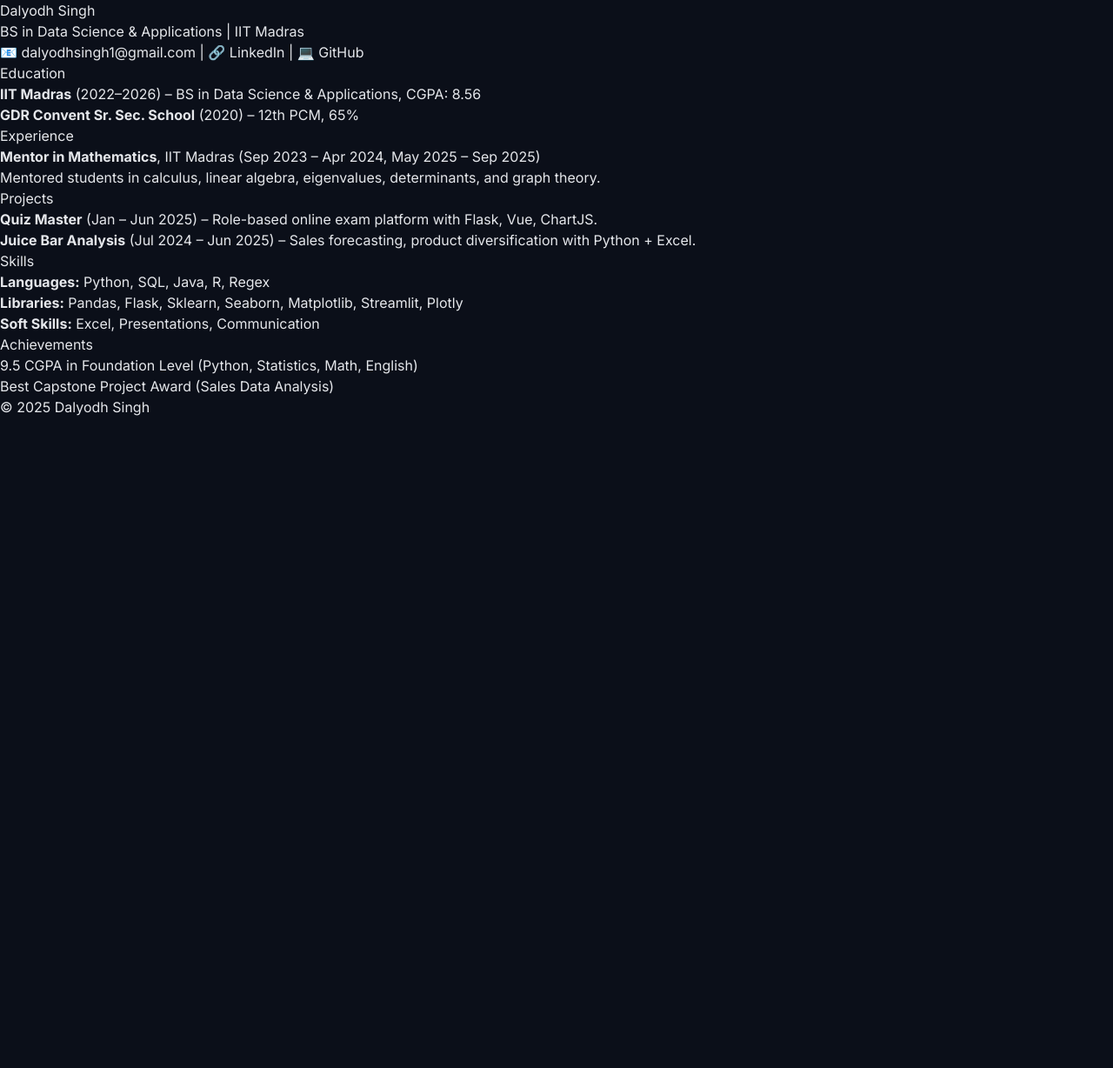
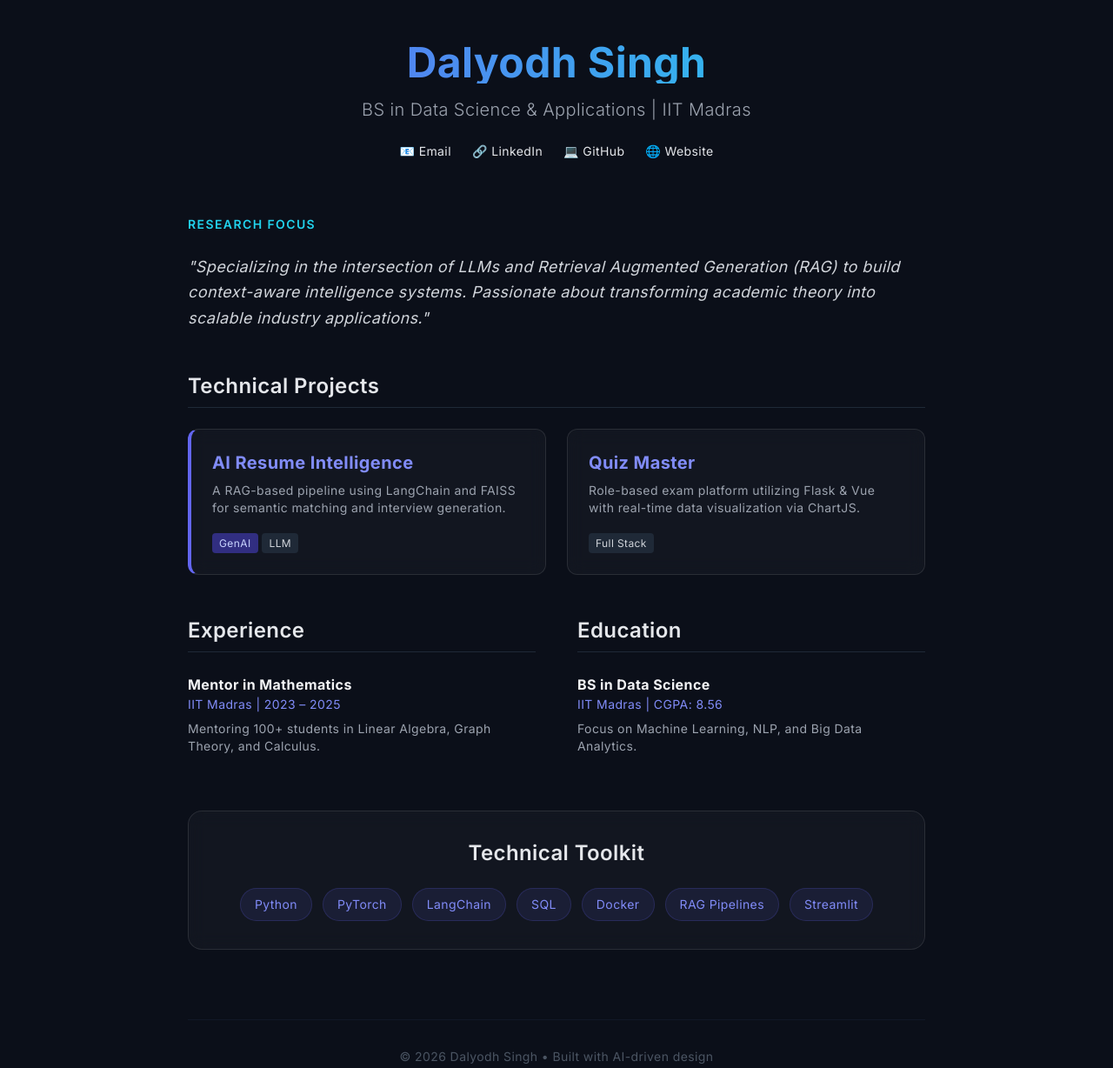
Before and after one commit to yodhsingh/yodhsingh.github.io, a plain HTML site: page index.html in a window 1280 px wide. Shown: the whole page at 87% size. Before the commit the page ends 800 px from the top, so only its background shows below. Drawn offline with nearby package versions, Linux system fonts and the light colour scheme.

Commit message:
Update index.html

```diff
--- a/index.html
+++ b/index.html
@@ -32,52 +32,80 @@
         }
     </style>
 </head>
-<body>
-  <header>
-    <h1>Dalyodh Singh</h1>
-    <p>BS in Data Science & Applications | IIT Madras</p>
-    <p>
-      📧 <a href="mailto:dalyodhsingh1@gmail.com">dalyodhsingh1@gmail.com</a> |
-      🔗 <a href="https://www.linkedin.com/in/dalyodh-singh-786914254/">LinkedIn</a> |
-      💻 <a href="https://github.com/yodhsingh/">GitHub</a>
-    </p>
-  </header>
+<body class="leading-relaxed tracking-wide">
 
-  <section>
-    <h2>Education</h2>
-    <p><b>IIT Madras</b> (2022–2026) – BS in Data Science & Applications, CGPA: 8.56</p>
-    <p><b>GDR Convent Sr. Sec. School</b> (2020) – 12th PCM, 65%</p>
-  </section>
+    <div class="max-w-4xl mx-auto px-6 py-12">
+        <header class="text-center mb-16">
+            <h1 class="text-5xl font-bold text-gradient mb-4">Dalyodh Singh</h1>
+            <p class="text-xl text-gray-400 font-light">BS in Data Science & Applications | IIT Madras</p>
+            <div class="mt-6 flex justify-center space-x-6 text-sm">
+                <a href="mailto:dalyodhsingh1@gmail.com" class="hover:text-indigo-400 transition">📧 Email</a>
+                <a href="https://www.linkedin.com/in/dalyodh-singh-786914254/" class="hover:text-indigo-400 transition">🔗 LinkedIn</a>
+                <a href="https://github.com/yodhsingh/" class="hover:text-indigo-400 transition">💻 GitHub</a>
+                <a href="https://yodhsingh.github.io" class="hover:text-indigo-400 transition">🌐 Website</a>
+            </div>
+        </header>
 
-  <section>
-    <h2>Experience</h2>
-    <p><b>Mentor in Mathematics</b>, IIT Madras (Sep 2023 – Apr 2024, May 2025 – Sep 2025)</p>
-    <p>Mentored students in calculus, linear algebra, eigenvalues, determinants, and graph theory.</p>
-  </section>
+        <section class="mb-12">
+            <h2 class="text-2xl font-semibold mb-6 text-cyan-400 uppercase tracking-widest text-sm">Research Focus</h2>
+            <p class="text-gray-300 italic text-lg leading-relaxed">
+                "Specializing in the intersection of LLMs and Retrieval Augmented Generation (RAG) to build context-aware intelligence systems. Passionate about transforming academic theory into scalable industry applications."
+            </p>
+        </section>
 
-  <section>
-    <h2>Projects</h2>
-    <p><b>Quiz Master</b> (Jan – Jun 2025) – Role-based online exam platform with Flask, Vue, ChartJS.</p>
-    <p><b>Juice Bar Analysis</b> (Jul 2024 – Jun 2025) – Sales forecasting, product diversification with Python + Excel.</p>
-  </section>
+        <section class="mb-12">
+            <h2 class="text-2xl font-semibold mb-6 border-b border-gray-800 pb-2">Technical Projects</h2>
+            <div class="grid grid-cols-1 md:grid-cols-2 gap-6">
+                <div class="glass-card p-6 rounded-xl accent-border">
+                    <h3 class="text-indigo-400 font-bold text-xl mb-2">AI Resume Intelligence</h3>
+                    <p class="text-sm text-gray-400 mb-4">A RAG-based pipeline using LangChain and FAISS for semantic matching and interview generation.</p>
+                    <span class="text-xs bg-indigo-900 text-indigo-200 px-2 py-1 rounded">GenAI</span>
+                    <span class="text-xs bg-gray-800 text-gray-300 px-2 py-1 rounded">LLM</span>
+                </div>
+                <div class="glass-card p-6 rounded-xl">
+                    <h3 class="text-indigo-400 font-bold text-xl mb-2">Quiz Master</h3>
+                    <p class="text-sm text-gray-400 mb-4">Role-based exam platform utilizing Flask & Vue with real-time data visualization via ChartJS.</p>
+                    <span class="text-xs bg-gray-800 text-gray-300 px-2 py-1 rounded">Full Stack</span>
+                </div>
+            </div>
+        </section>
 
-  <section>
-    <h2>Skills</h2>
-    <p><b>Languages:</b> Python, SQL, Java, R, Regex</p>
-    <p><b>Libraries:</b> Pandas, Flask, Sklearn, Seaborn, Matplotlib, Streamlit, Plotly</p>
-    <p><b>Soft Skills:</b> Excel, Presentations, Communication</p>
-  </section>
+        <div class="grid grid-cols-1 md:grid-cols-2 gap-12 mb-12">
+            <section>
+                <h2 class="text-2xl font-semibold mb-6 border-b border-gray-800 pb-2">Experience</h2>
+                <div class="mb-4">
+                    <h4 class="text-gray-100 font-bold">Mentor in Mathematics</h4>
+                    <p class="text-indigo-400 text-sm">IIT Madras | 2023 – 2025</p>
+                    <p class="text-sm text-gray-400 mt-2">Mentoring 100+ students in Linear Algebra, Graph Theory, and Calculus.</p>
+                </div>
+            </section>
+            <section>
+                <h2 class="text-2xl font-semibold mb-6 border-b border-gray-800 pb-2">Education</h2>
+                <div class="mb-4">
+                    <h4 class="text-gray-100 font-bold">BS in Data Science</h4>
+                    <p class="text-indigo-400 text-sm">IIT Madras | CGPA: 8.56</p>
+                    <p class="text-sm text-gray-400 mt-2">Focus on Machine Learning, NLP, and Big Data Analytics.</p>
+                </div>
+            </section>
+        </div>
 
-  <section>
-    <h2>Achievements</h2>
-    <ul>
-      <li>9.5 CGPA in Foundation Level (Python, Statistics, Math, English)</li>
-      <li>Best Capstone Project Award (Sales Data Analysis)</li>
-    </ul>
-  </section>
+        <section class="mb-12 glass-card p-8 rounded-2xl">
+            <h2 class="text-2xl font-semibold mb-6 text-center">Technical Toolkit</h2>
+            <div class="flex flex-wrap justify-center gap-3">
+                <span class="px-4 py-2 bg-indigo-500/10 text-indigo-400 border border-indigo-500/20 rounded-full text-sm font-medium">Python</span>
+                <span class="px-4 py-2 bg-indigo-500/10 text-indigo-400 border border-indigo-500/20 rounded-full text-sm font-medium">PyTorch</span>
+                <span class="px-4 py-2 bg-indigo-500/10 text-indigo-400 border border-indigo-500/20 rounded-full text-sm font-medium">LangChain</span>
+                <span class="px-4 py-2 bg-indigo-500/10 text-indigo-400 border border-indigo-500/20 rounded-full text-sm font-medium">SQL</span>
+                <span class="px-4 py-2 bg-indigo-500/10 text-indigo-400 border border-indigo-500/20 rounded-full text-sm font-medium">Docker</span>
+                <span class="px-4 py-2 bg-indigo-500/10 text-indigo-400 border border-indigo-500/20 rounded-full text-sm font-medium">RAG Pipelines</span>
+                <span class="px-4 py-2 bg-indigo-500/10 text-indigo-400 border border-indigo-500/20 rounded-full text-sm font-medium">Streamlit</span>
+            </div>
+        </section>
 
-  <footer>
-    <p>© 2025 Dalyodh Singh</p>
-  </footer>
+        <footer class="text-center text-gray-600 text-sm mt-20 border-t border-gray-900 pt-8">
+            <p>© 2026 Dalyodh Singh • Built with AI-driven design</p>
+        </footer>
+    </div>
+
 </body>
 </html>
```
